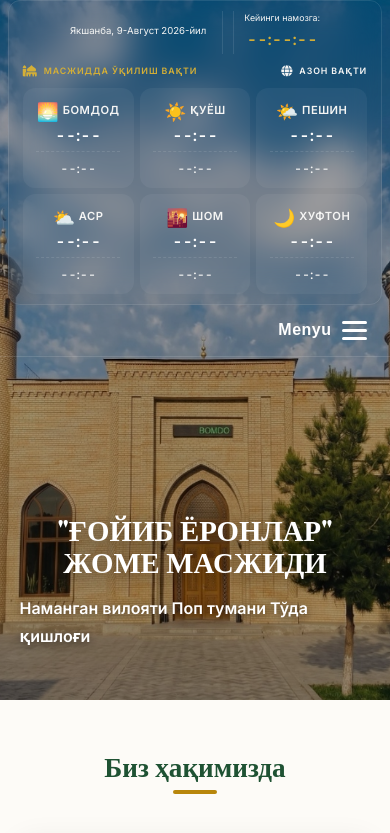
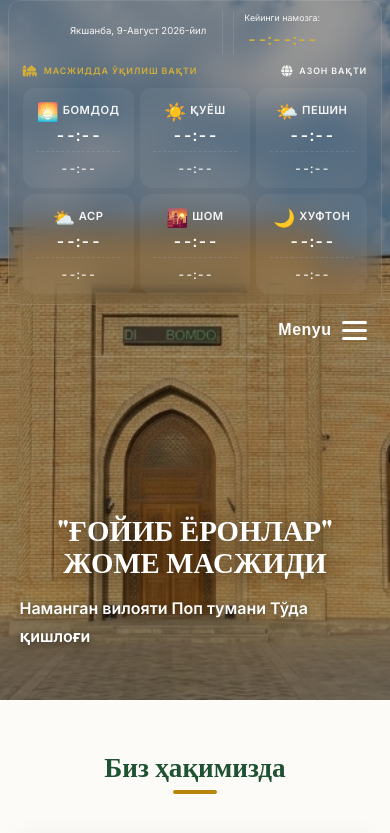
Before and after one commit to abdulaxatov2001/goyib-yoronlar-masjidi, a plain HTML site: page index.html in a window 390 px wide. Shown: the part 46-879 px from the top of the page. Drawn offline with nearby package versions, Linux system fonts and the light colour scheme; no server answers.

Commit message:
Adjust mobile hero height to prevent image cropping

```diff
--- a/style.css
+++ b/style.css
@@ -1529,7 +1529,9 @@ body.dark-mode .team-modal-white .modal-close {
    ========================================= */
 @media (max-width: 768px) {
     .hero {
-        background: url('hero-mobile.jpg') center/cover no-repeat;
+        background: url('hero-mobile.jpg') center/top no-repeat;
+        background-size: cover;
+        min-height: 80vh; /* Ekranni to'liq egallash o'rniga biroz qisqartiriladi, shunda yonlaridan qirqilmaydi */
     }
 
     /* Top bar */
```
